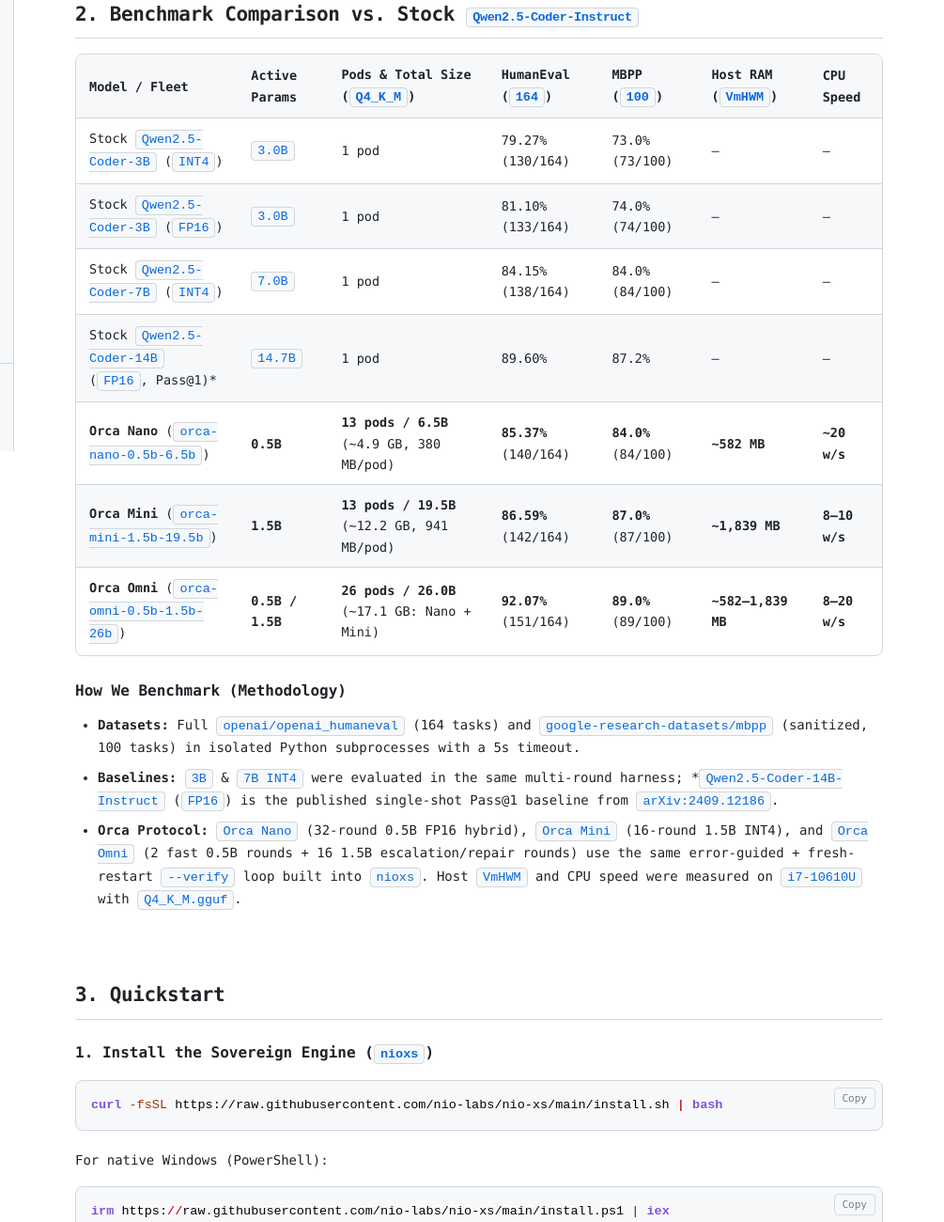
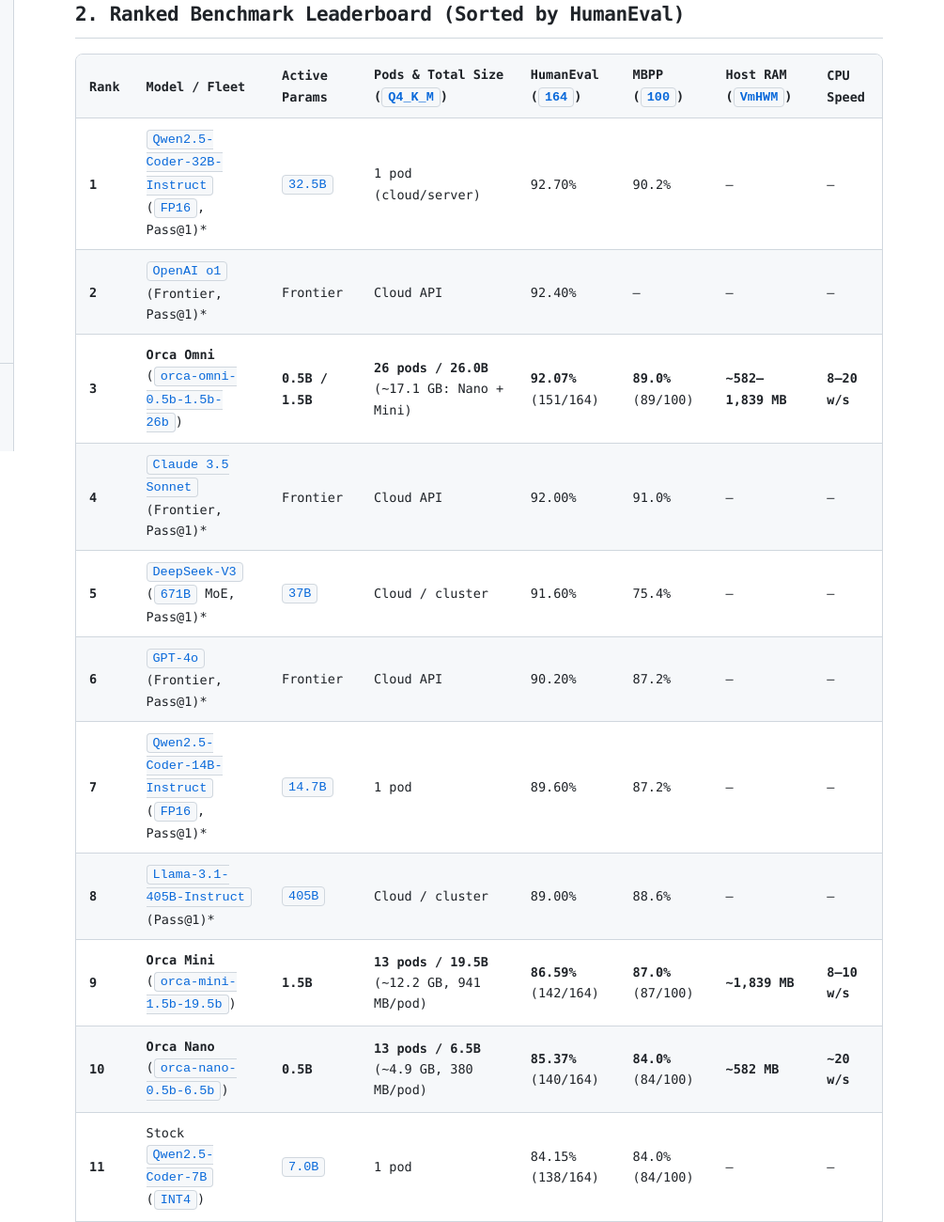
Before and after one commit to nio-labs/nio-orca, a plain HTML site: page docs/index.html in a window 1280 px wide. Shown: the part 320-1620 px from the top of the page at 94% size, 275-1280 px from the left. Drawn offline with nearby package versions, Linux system fonts and the light colour scheme; a web font is replaced by a local one.

Commit message:
docs(bench): add ranked HumanEval leaderboard with frontier models

```diff
--- a/docs/index.html
+++ b/docs/index.html
@@ -82,11 +82,12 @@
 
         <!-- 2. BENCHMARKS -->
         <section id="benchmarks" class="doc-section">
-          <h2>2. Benchmark Comparison vs. Stock <code>Qwen2.5-Coder-Instruct</code></h2>
+          <h2>2. Ranked Benchmark Leaderboard (Sorted by HumanEval)</h2>
           <div class="table-container">
             <table>
               <thead>
                 <tr>
+                  <th>Rank</th>
                   <th>Model / Fleet</th>
                   <th>Active Params</th>
                   <th>Pods &amp; Total Size (<code>Q4_K_M</code>)</th>
@@ -97,13 +98,19 @@
                 </tr>
               </thead>
               <tbody>
-                <tr><td>Stock <code>Qwen2.5-Coder-3B</code> (<code>INT4</code>)</td><td><code>3.0B</code></td><td>1 pod</td><td>79.27% (130/164)</td><td>73.0% (73/100)</td><td>—</td><td>—</td></tr>
-                <tr><td>Stock <code>Qwen2.5-Coder-3B</code> (<code>FP16</code>)</td><td><code>3.0B</code></td><td>1 pod</td><td>81.10% (133/164)</td><td>74.0% (74/100)</td><td>—</td><td>—</td></tr>
-                <tr><td>Stock <code>Qwen2.5-Coder-7B</code> (<code>INT4</code>)</td><td><code>7.0B</code></td><td>1 pod</td><td>84.15% (138/164)</td><td>84.0% (84/100)</td><td>—</td><td>—</td></tr>
-                <tr><td>Stock <code>Qwen2.5-Coder-14B</code> (<code>FP16</code>, Pass@1)*</td><td><code>14.7B</code></td><td>1 pod</td><td>89.60%</td><td>87.2%</td><td>—</td><td>—</td></tr>
-                <tr><td><strong>Orca Nano</strong> (<code>orca-nano-0.5b-6.5b</code>)</td><td><strong>0.5B</strong></td><td><strong>13 pods / 6.5B</strong> (~4.9 GB, 380 MB/pod)</td><td><strong>85.37%</strong> (140/164)</td><td><strong>84.0%</strong> (84/100)</td><td><strong>~582 MB</strong></td><td><strong>~20 w/s</strong></td></tr>
-                <tr><td><strong>Orca Mini</strong> (<code>orca-mini-1.5b-19.5b</code>)</td><td><strong>1.5B</strong></td><td><strong>13 pods / 19.5B</strong> (~12.2 GB, 941 MB/pod)</td><td><strong>86.59%</strong> (142/164)</td><td><strong>87.0%</strong> (87/100)</td><td><strong>~1,839 MB</strong></td><td><strong>8–10 w/s</strong></td></tr>
-                <tr><td><strong>Orca Omni</strong> (<code>orca-omni-0.5b-1.5b-26b</code>)</td><td><strong>0.5B / 1.5B</strong></td><td><strong>26 pods / 26.0B</strong> (~17.1 GB: Nano + Mini)</td><td><strong>92.07%</strong> (151/164)</td><td><strong>89.0%</strong> (89/100)</td><td><strong>~582–1,839 MB</strong></td><td><strong>8–20 w/s</strong></td></tr>
+                <tr><td><strong>1</strong></td><td><code>Qwen2.5-Coder-32B-Instruct</code> (<code>FP16</code>, Pass@1)*</td><td><code>32.5B</code></td><td>1 pod (cloud/server)</td><td>92.70%</td><td>90.2%</td><td>—</td><td>—</td></tr>
+                <tr><td><strong>2</strong></td><td><code>OpenAI o1</code> (Frontier, Pass@1)*</td><td>Frontier</td><td>Cloud API</td><td>92.40%</td><td>—</td><td>—</td><td>—</td></tr>
+                <tr><td><strong>3</strong></td><td><strong>Orca Omni</strong> (<code>orca-omni-0.5b-1.5b-26b</code>)</td><td><strong>0.5B / 1.5B</strong></td><td><strong>26 pods / 26.0B</strong> (~17.1 GB: Nano + Mini)</td><td><strong>92.07%</strong> (151/164)</td><td><strong>89.0%</strong> (89/100)</td><td><strong>~582–1,839 MB</strong></td><td><strong>8–20 w/s</strong></td></tr>
+                <tr><td><strong>4</strong></td><td><code>Claude 3.5 Sonnet</code> (Frontier, Pass@1)*</td><td>Frontier</td><td>Cloud API</td><td>92.00%</td><td>91.0%</td><td>—</td><td>—</td></tr>
+                <tr><td><strong>5</strong></td><td><code>DeepSeek-V3</code> (<code>671B</code> MoE, Pass@1)*</td><td><code>37B</code></td><td>Cloud / cluster</td><td>91.60%</td><td>75.4%</td><td>—</td><td>—</td></tr>
+                <tr><td><strong>6</strong></td><td><code>GPT-4o</code> (Frontier, Pass@1)*</td><td>Frontier</td><td>Cloud API</td><td>90.20%</td><td>87.2%</td><td>—</td><td>—</td></tr>
+                <tr><td><strong>7</strong></td><td><code>Qwen2.5-Coder-14B-Instruct</code> (<code>FP16</code>, Pass@1)*</td><td><code>14.7B</code></td><td>1 pod</td><td>89.60%</td><td>87.2%</td><td>—</td><td>—</td></tr>
+                <tr><td><strong>8</strong></td><td><code>Llama-3.1-405B-Instruct</code> (Pass@1)*</td><td><code>405B</code></td><td>Cloud / cluster</td><td>89.00%</td><td>88.6%</td><td>—</td><td>—</td></tr>
+                <tr><td><strong>9</strong></td><td><strong>Orca Mini</strong> (<code>orca-mini-1.5b-19.5b</code>)</td><td><strong>1.5B</strong></td><td><strong>13 pods / 19.5B</strong> (~12.2 GB, 941 MB/pod)</td><td><strong>86.59%</strong> (142/164)</td><td><strong>87.0%</strong> (87/100)</td><td><strong>~1,839 MB</strong></td><td><strong>8–10 w/s</strong></td></tr>
+                <tr><td><strong>10</strong></td><td><strong>Orca Nano</strong> (<code>orca-nano-0.5b-6.5b</code>)</td><td><strong>0.5B</strong></td><td><strong>13 pods / 6.5B</strong> (~4.9 GB, 380 MB/pod)</td><td><strong>85.37%</strong> (140/164)</td><td><strong>84.0%</strong> (84/100)</td><td><strong>~582 MB</strong></td><td><strong>~20 w/s</strong></td></tr>
+                <tr><td><strong>11</strong></td><td>Stock <code>Qwen2.5-Coder-7B</code> (<code>INT4</code>)</td><td><code>7.0B</code></td><td>1 pod</td><td>84.15% (138/164)</td><td>84.0% (84/100)</td><td>—</td><td>—</td></tr>
+                <tr><td><strong>12</strong></td><td>Stock <code>Qwen2.5-Coder-3B</code> (<code>FP16</code>)</td><td><code>3.0B</code></td><td>1 pod</td><td>81.10% (133/164)</td><td>74.0% (74/100)</td><td>—</td><td>—</td></tr>
+                <tr><td><strong>13</strong></td><td>Stock <code>Qwen2.5-Coder-3B</code> (<code>INT4</code>)</td><td><code>3.0B</code></td><td>1 pod</td><td>79.27% (130/164)</td><td>73.0% (73/100)</td><td>—</td><td>—</td></tr>
               </tbody>
             </table>
           </div>
```
Also changed, not shown: 1 other file.
